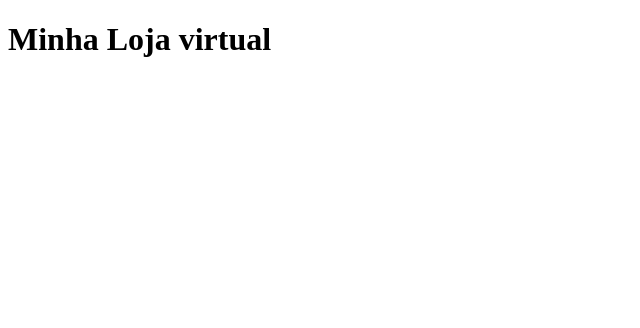
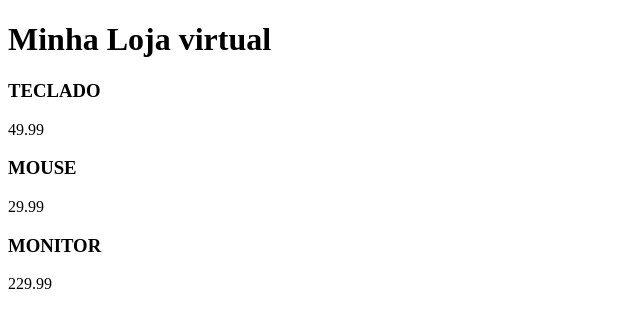
Before and after one commit to MayssaGibs/e-commerce, an Angular app: page / in a window 1280 px wide. Shown: the top 328 px of the page, without its empty margins (0-640 px from the left). Built offline with nearby package versions, Linux system fonts and the light colour scheme.

Commit message:
Adiciona variaveis e classe do produto

```diff
--- a/src/app/components/produto/produto.ts
+++ b/src/app/components/produto/produto.ts
@@ -1,9 +1,20 @@
 import { Component } from '@angular/core';
-
+import { UpperCasePipe } from '@angular/common';
 @Component({
   selector: 'app-produto',
-  imports: [],
+  imports: [UpperCasePipe],
   templateUrl: './produto.html',
   styleUrl: './produto.css',
 })
-export class Produto {}
+// Adicionando variaveis e classe do produto
+export class Produto {
+  produto = 'Notebook Gamer';
+  preco = 5000;
+  mostrarProduto = true;
+  mostrarPreco = true;
+produtos =[
+    {nome: 'Teclado', preco: 49.99},
+    {nome: 'Mouse', preco: 29.99},
+    {nome: 'Monitor', preco: 229.99}
+  ];
+}
```
